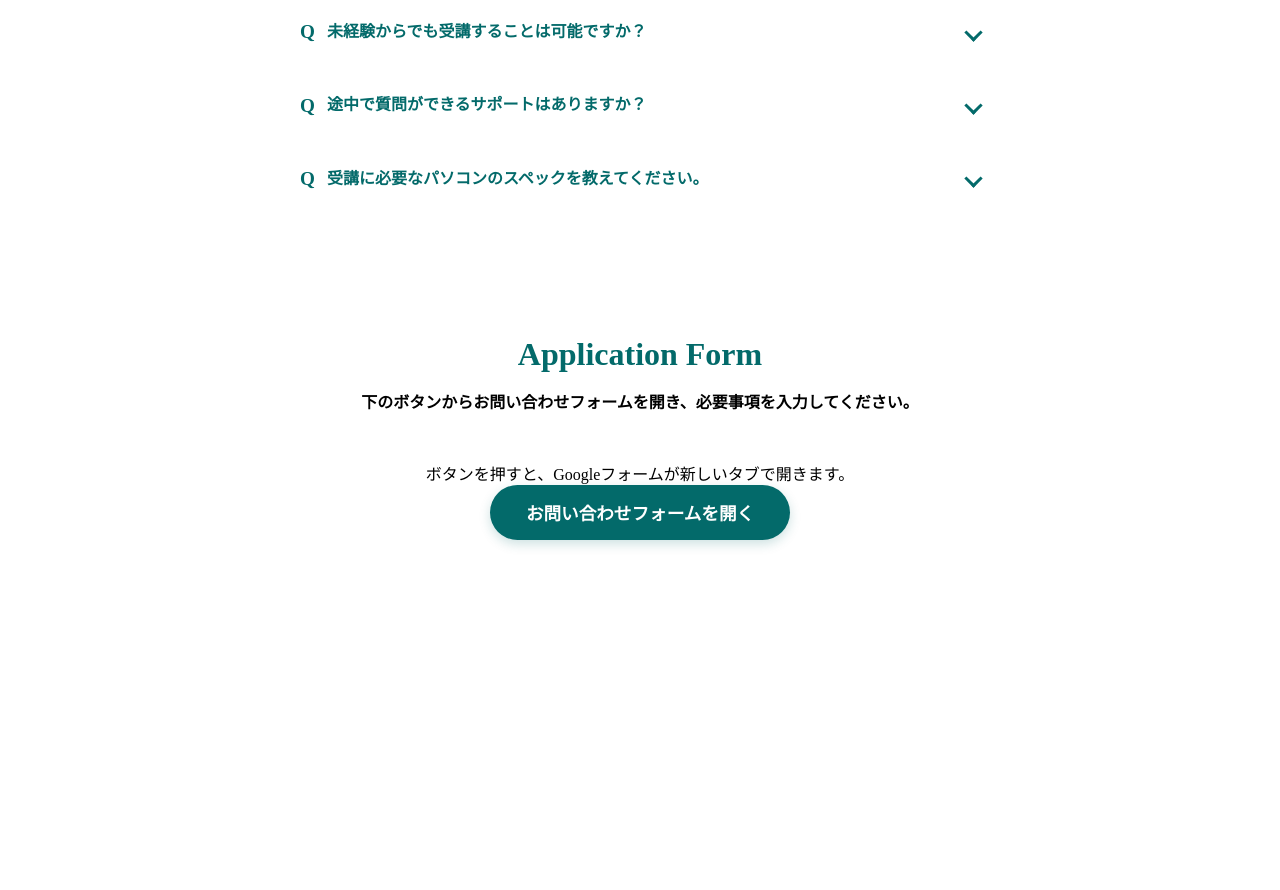
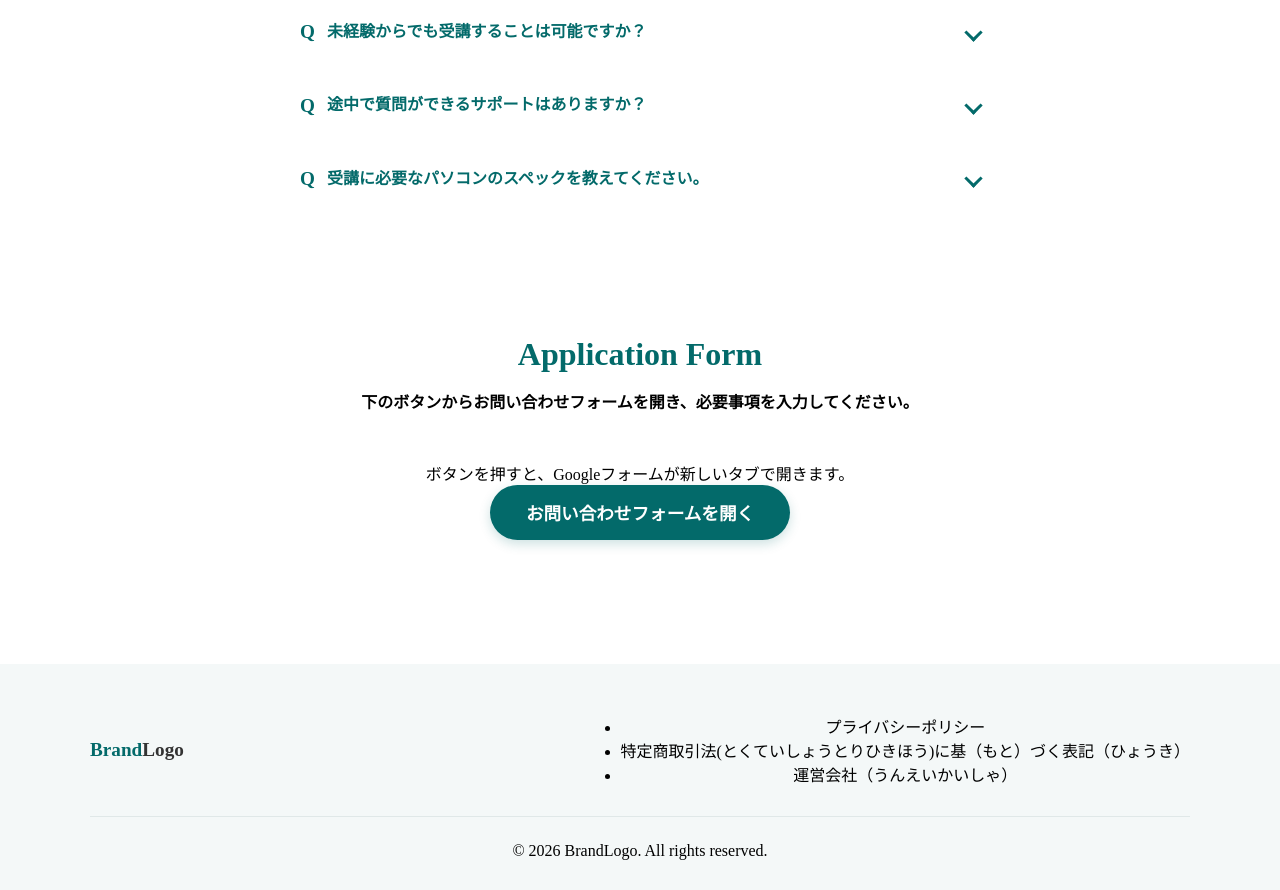
Before and after one commit to UniversityLecturer/footer, a plain HTML site: page index.html in a window 1280 px wide. Shown: the part 3696-4586 px from the top of the page. Before the commit the page ends 4300 px from the top, so only its background shows below. Drawn offline with Linux system fonts and the light colour scheme.

Commit message:
Update index.html

```diff
--- a/index.html
+++ b/index.html
@@ -287,7 +287,22 @@ A：ここに答(こた)えを書(か)きます。
 <!-- =============================
 ▼▼▼▼▼　フッター / Footer ▼▼▼▼
 ============================= -->
+<footer class="main-footer">
+    <div class="footer-inner">
+        <div class="footer-top">
+            <a href="#" class="footer-logo"><span>Brand</span>Logo</a>
+            <ul class="footer-links">
+                <li><a href="#">プライバシーポリシー</a></li>
+                <li><a href="#">特定商取引法(とくていしょうとりひきほう)に基（もと）づく表記（ひょうき）</a></li>
+                <li><a href="#">運営会社（うんえいかいしゃ）</a></li>
+            </ul>
+        </div>
 
+        <div class="footer-bottom">
+            <p class="copyright">&copy; 2026 BrandLogo. All rights reserved.</p>
+        </div>
+    </div>
+</footer>
 <!-- =============================
 ▲▲▲▲ フッター / Footer ▲▲▲▲
 ============================= -->
```
